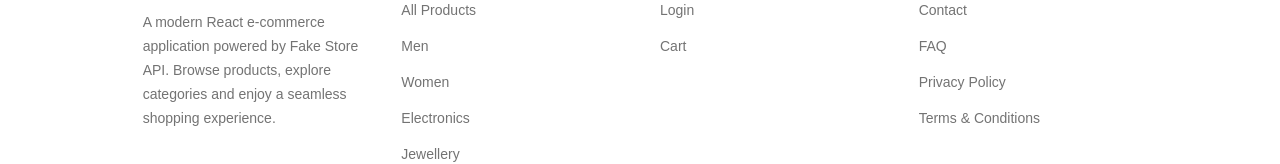
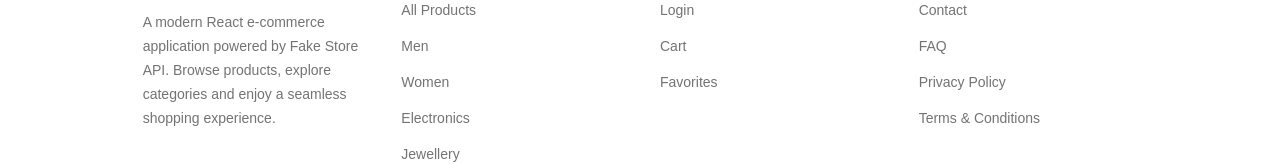
Before and after one commit to R-o-n-a-k/RBuy, a React (Vite) app: page /auth in a window 1280 px wide. Shown: the part 315-479 px from the top of the page. Built offline with nearby package versions, Linux system fonts and the light colour scheme; no server answers.

Commit message:
css: adding footer link and selection color

```diff
--- a/index.html
+++ b/index.html
@@ -7,7 +7,7 @@
     <title>RBuy</title>
   </head>
   <body>
-    <div id="root" class="selection:bg-blue-100"></div>
+    <div id="root" class="selection:bg-yellow-100"></div>
     <script type="module" src="/src/main.jsx"></script>
   </body>
 </html>
--- a/src/components/Footer.jsx
+++ b/src/components/Footer.jsx
@@ -17,6 +17,7 @@ const footerSections = [
     links: [
       { name: "Login", href: "/auth" },
       { name: "Cart", href: "/cart" },
+      { name: "Favorites", href: "/favorites" },
     ],
   },
   {
```
